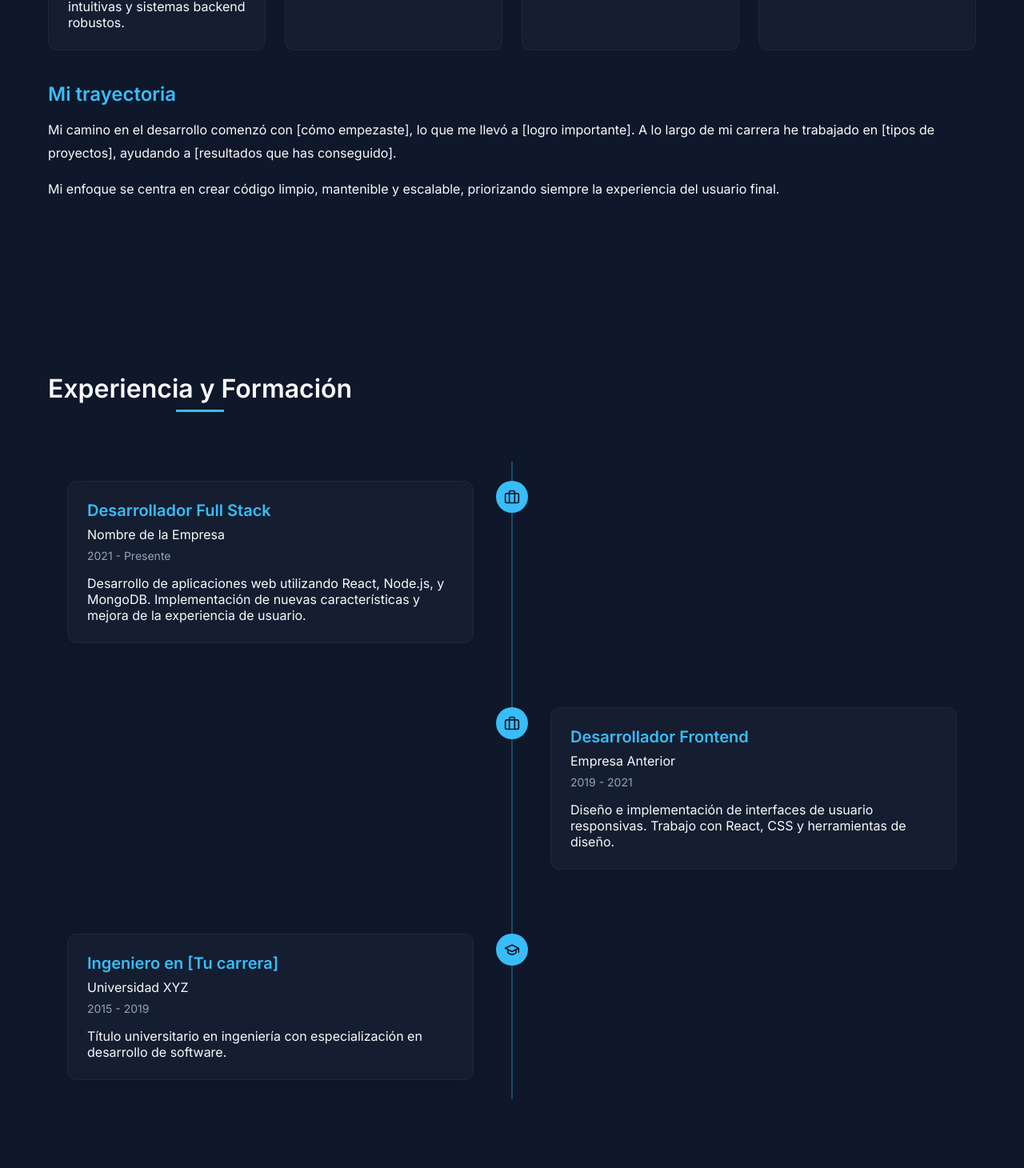
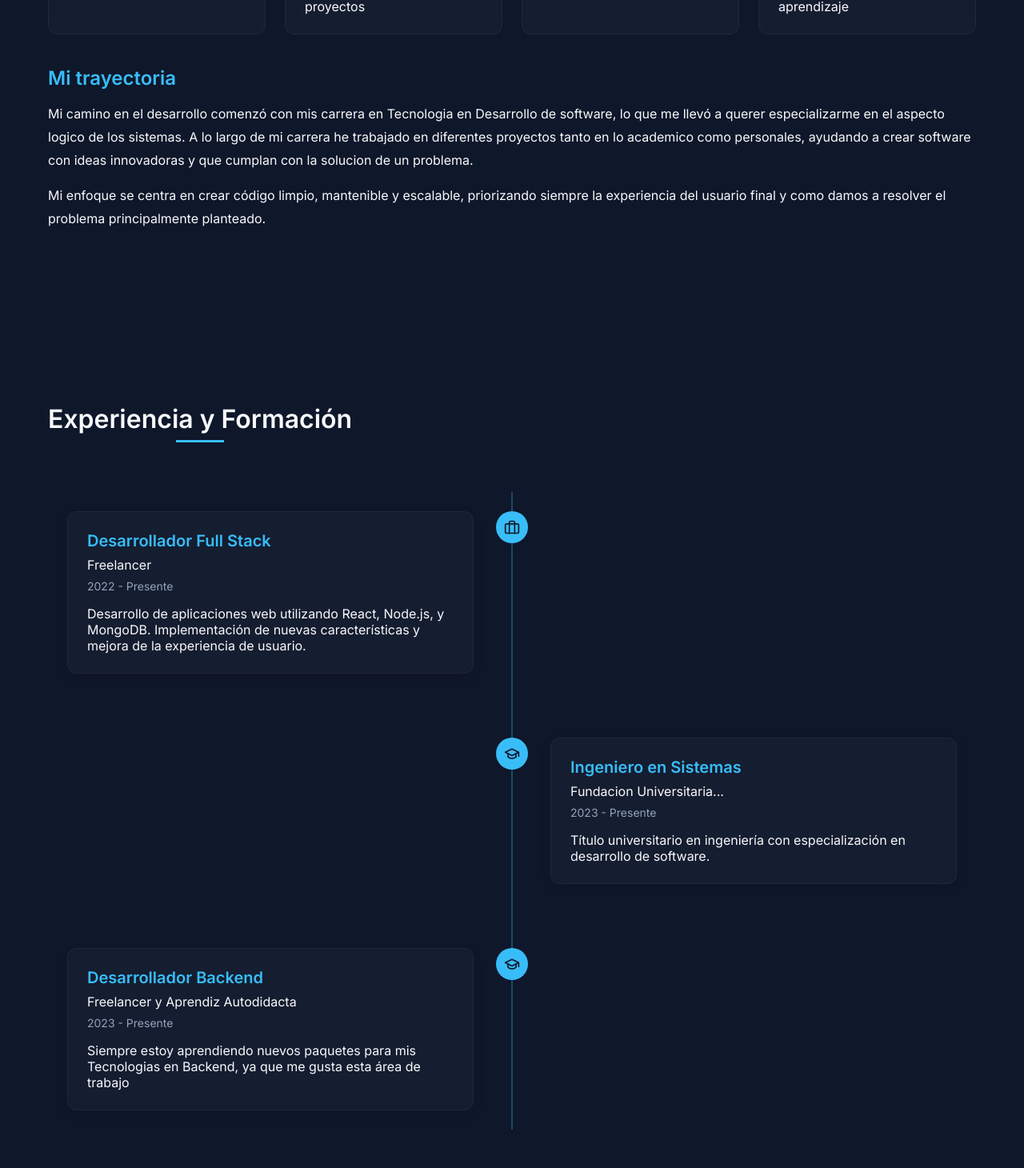
Before and after one commit to cdelriot1121/mi-portafolio, a React (Vite) app: page / in a window 1280 px wide. Shown: the part 1290-2750 px from the top of the page at 80% size. Built offline with nearby package versions, Linux system fonts and the light colour scheme.

Commit message:
refactor: cambiar data

```diff
--- a/src/components/about.jsx
+++ b/src/components/about.jsx
@@ -22,13 +22,13 @@ const About = () => {
               <div className="about-card">
                 <Code className="about-card-icon" />
                 <h3>Experiencia</h3>
-                <p>Con más de X años desarrollando aplicaciones web completas, me especializo en crear interfaces de usuario intuitivas y sistemas backend robustos.</p>
+                <p>Con más de 2 años desarrollando aplicaciones web completas, me especializo en crear sistemas backend robustos.</p>
               </div>
 
               <div className="about-card">
                 <BookOpen className="about-card-icon" />
                 <h3>Educación</h3>
-                <p>Ingeniero en [tu carrera] con especialización en desarrollo de software. Aprendizaje continuo a través de cursos y certificaciones.</p>
+                <p>Ingeniero con especialización en desarrollo de software. Aprendizaje continuo a través de cursos certificaciones, y claro proyectos</p>
               </div>
 
               <div className="about-card">
@@ -40,18 +40,18 @@ const About = () => {
               <div className="about-card">
                 <Coffee className="about-card-icon" />
                 <h3>En mi tiempo libre</h3>
-                <p>Disfruto [tus hobbies e intereses], lo que me ayuda a mantener una perspectiva fresca y creativa.</p>
+                <p>Disfruto Aprender por medio de articulos y videos informativos, lo que me ayuda a mantener mi sistema actualizado y en constante aprendizaje</p>
               </div>
             </div>
 
             <div className="about-journey">
               <h3>Mi trayectoria</h3>
               <p>
-                Mi camino en el desarrollo comenzó con [cómo empezaste], lo que me llevó a [logro importante].
-                A lo largo de mi carrera he trabajado en [tipos de proyectos], ayudando a [resultados que has conseguido].
+                Mi camino en el desarrollo comenzó con mis carrera en Tecnologia en Desarrollo de software, lo que me llevó a querer especializarme en el aspecto logico de los sistemas.
+                A lo largo de mi carrera he trabajado en diferentes proyectos tanto en lo academico como personales, ayudando a crear software con ideas innovadoras y que cumplan con la solucion de un problema.
               </p>
               <p>
-                Mi enfoque se centra en crear código limpio, mantenible y escalable, priorizando siempre la experiencia del usuario final.
+                Mi enfoque se centra en crear código limpio, mantenible y escalable, priorizando siempre la experiencia del usuario final y como damos a resolver el problema principalmente planteado.
               </p>
             </div>
           </div>
--- a/src/components/data/projects.js
+++ b/src/components/data/projects.js
@@ -9,36 +9,32 @@ export const projects = [
     demo: "https://project-demo.netlify.app",
     features: [
       "Autenticación de usuarios",
-      "Filtros avanzados",
-      "Notificaciones en tiempo real"
+      "Gestion de tareas"
     ]
   },
   {
     id: 2,
-    title: "Portal de Noticias",
-    description: "Plataforma de noticias interactiva que consume múltiples APIs para mostrar noticias actualizadas en tiempo real. Los usuarios pueden personalizar sus fuentes de noticias, guardar artículos y recibir recomendaciones basadas en sus intereses.",
+    title: "Proyectos de Universidad",
+    description: "Estos son Proyectos de la universidad en donde aplico, todo el stack de tecnologias que he aprendido mediante mi Carrera",
     image: "https://images.unsplash.com/photo-1661956602153-23384936a1d3?q=80&w=2070&auto=format&fit=crop",
     tags: ["React", "API REST", "CSS3"],
     github: "https://github.com/username/project2",
     demo: "https://news-portal-demo.vercel.app",
     features: [
-      "Personalización de fuentes",
-      "Sistema de recomendaciones",
-      "Modo offline"
+      "Proyectos en los que aprendo, he desarrollado y participado",
     ]
   },
   {
     id: 3,
-    title: "E-commerce de Productos Artesanales",
-    description: "Plataforma completa de comercio electrónico para artesanos, que incluye gestión de inventario, procesamiento de pagos y sistema de valoraciones. Diseñada para ser altamente escalable y fácil de usar tanto para vendedores como para compradores.",
+    title: "App de Mensajeria en Tiempo real",
+    description: "Plataforma de Mensajeria en Tiempo real desarrollada, Gracias a WebSockets y Otras herramientas implementadas en Django. Librerias aprovechadas para el front.",
     image: "https://images.unsplash.com/photo-1610563166150-b34df4f3bcd6?q=80&w=2076&auto=format&fit=crop",
     tags: ["React", "Django", "PostgreSQL", "Stripe"],
     github: "https://github.com/username/project3",
     demo: "https://artisan-marketplace.com",
     features: [
-      "Carrito de compras",
-      "Procesamiento de pagos",
-      "Panel de administración"
+      "Mensajes en Tiempo real",
+      "Agregar Contactos, podemos comunicarte con tus conocidos"
     ]
   }
 ];
--- a/src/components/timeline.jsx
+++ b/src/components/timeline.jsx
@@ -5,23 +5,23 @@ const Timeline = () => {
   const experiences = [
     {
       title: "Desarrollador Full Stack",
-      company: "Nombre de la Empresa",
-      period: "2021 - Presente",
+      company: "Freelancer",
+      period: "2022 - Presente",
       description: "Desarrollo de aplicaciones web utilizando React, Node.js, y MongoDB. Implementación de nuevas características y mejora de la experiencia de usuario.",
       type: "work"
     },
     {
-      title: "Desarrollador Frontend",
-      company: "Empresa Anterior",
-      period: "2019 - 2021",
-      description: "Diseño e implementación de interfaces de usuario responsivas. Trabajo con React, CSS y herramientas de diseño.",
-      type: "work"
+      title: "Ingeniero en Sistemas",
+      company: "Fundacion Universitaria...",
+      period: "2023 - Presente",
+      description: "Título universitario en ingeniería con especialización en desarrollo de software.",
+      type: "education"
     },
     {
-      title: "Ingeniero en [Tu carrera]",
-      company: "Universidad XYZ",
-      period: "2015 - 2019",
-      description: "Título universitario en ingeniería con especialización en desarrollo de software.",
+      title: "Desarrollador Backend",
+      company: "Freelancer y Aprendiz Autodidacta",
+      period: "2023 - Presente",
+      description: "Siempre estoy aprendiendo nuevos paquetes para mis Tecnologias en Backend, ya que me gusta esta área de trabajo ",
       type: "education"
     }
   ];
```
